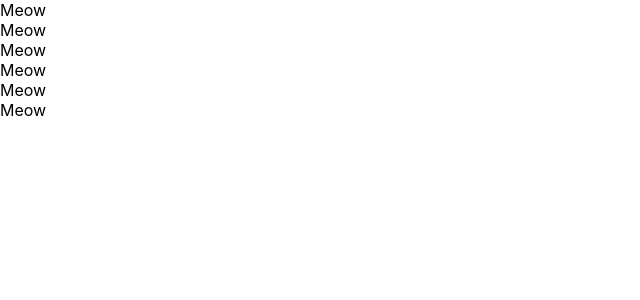
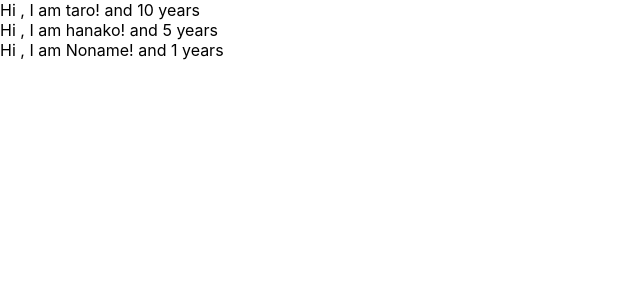
Before and after one commit to sonjfica/react-app, a React (Create React App) app: page / in a window 1280 px wide. Shown: the top 300 px of the page, without its empty margins (0-640 px from the left). Built offline with nearby package versions, Linux system fonts and the light colour scheme.

Commit message:
learn props of component

```diff
--- a/src/App.js
+++ b/src/App.js
@@ -13,20 +13,27 @@
 // }
 
 const App = () => {
+  const profiles = [
+    { name: "taro", age: 10 },
+    { name: "hanako", age: 5 },
+    { name: "Noname"},
+  ]
   return (
     <div>
-      <Cat />
-      <Cat />
-      <Cat />
-      <Cat />
-      <Cat />
-      <Cat />
+      {
+        profiles.map((profile, index) => {
+          return <User name={profile.name} age={profile.age} key={index} />
+        })
+      }
     </div>
   )
 }
 
-const Cat = () => {
-  return <div>Meow</div>
+const User = (props) => {
+  return <div>Hi , I am {props.name}! and {props.age} years</div>
+}
+User.defaultProps = {
+  age: 1
 }
 
 export default App;
```
